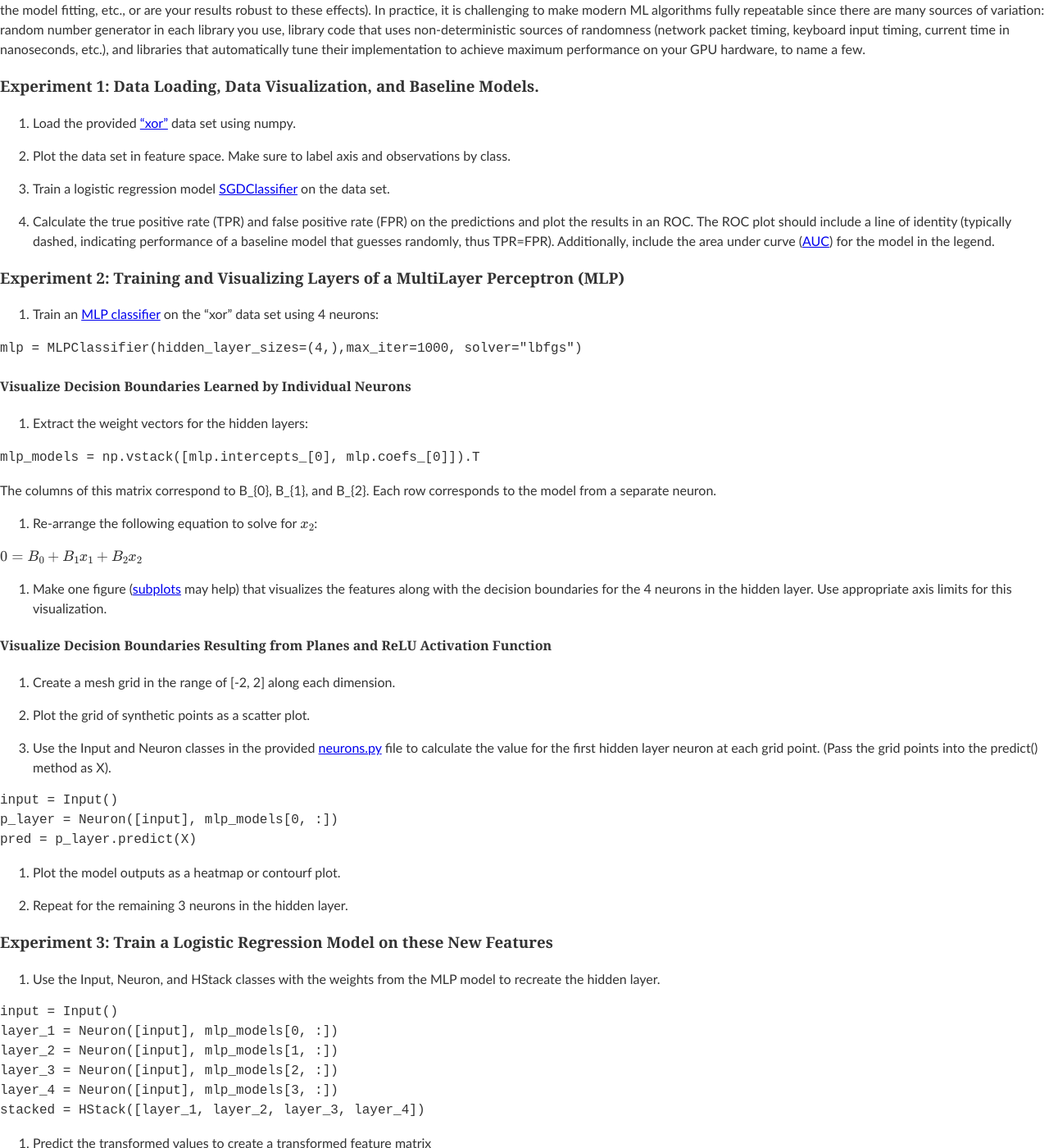
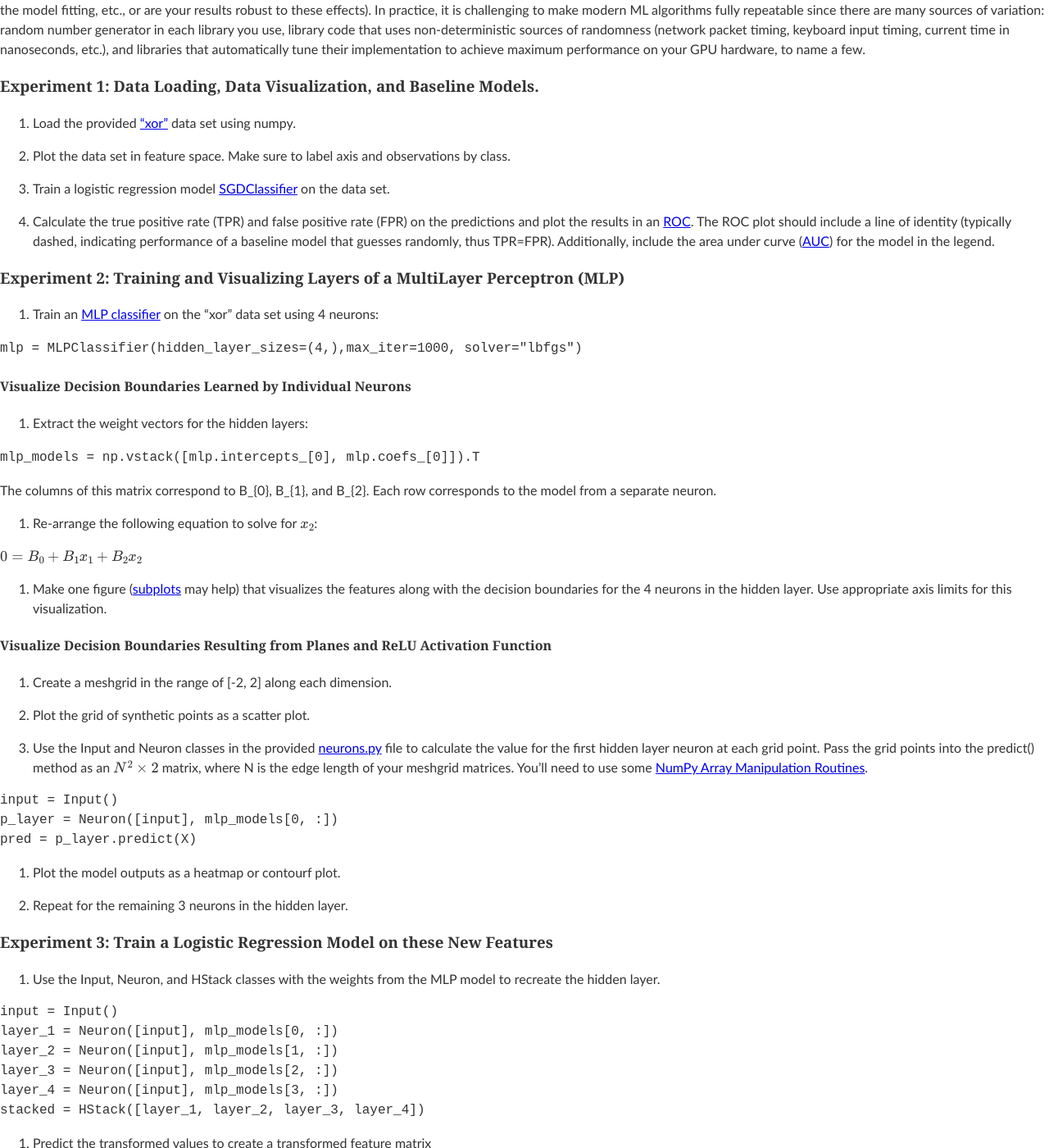
Before and after one commit to edurant/edurant.github.io, a Jekyll site: the page built from courses/csc4601/lab/05/index.md, in a window 1280 px wide and 1400 px high, scrolled down 741 px. Shown: the whole window at 82% size. Built offline with Jekyll 4.4.1, drawn with Linux system fonts in a browser that asks for light colours; formulas are drawn with MathJax 3.

Commit message:
CSC4601 L5 Clarifications and Hints

```diff
--- a/courses/csc4601/lab/05/index.md
+++ b/courses/csc4601/lab/05/index.md
@@ -35,7 +35,7 @@ This makes successive runs of your code repeatable. SGDClassifier (stochastic gr
 
   3. Train a logistic regression model [SGDClassifier](https://scikit-learn.org/stable/modules/generated/sklearn.linear_model.SGDClassifier.html) on the data set.
 
-  4. Calculate the true positive rate (TPR) and false positive rate (FPR) on the predictions and plot the results in an ROC. The ROC plot should include a line of identity (typically dashed, indicating performance of a baseline model that guesses randomly, thus TPR=FPR). Additionally, include the area under curve ([AUC](https://scikit-learn.org/stable/modules/generated/sklearn.metrics.auc.html)) for the model in the legend.
+  4. Calculate the true positive rate (TPR) and false positive rate (FPR) on the predictions and plot the results in an [ROC](https://scikit-learn.org/stable/modules/generated/sklearn.metrics.roc_curve.html). The ROC plot should include a line of identity (typically dashed, indicating performance of a baseline model that guesses randomly, thus TPR=FPR). Additionally, include the area under curve ([AUC](https://scikit-learn.org/stable/modules/generated/sklearn.metrics.auc.html)) for the model in the legend.
 
 ### Experiment 2: Training and Visualizing Layers of a MultiLayer Perceptron (MLP)
 
@@ -60,11 +60,11 @@ This makes successive runs of your code repeatable. SGDClassifier (stochastic gr
 
 #### Visualize Decision Boundaries Resulting from Planes and ReLU Activation Function
 
-  1. Create a mesh grid in the range of [-2, 2] along each dimension.
+  1. Create a meshgrid in the range of [-2, 2] along each dimension.
 
   2. Plot the grid of synthetic points as a scatter plot.
 
-  3. Use the Input and Neuron classes in the provided [neurons.py](neurons.py) file to calculate the value for the first hidden layer neuron at each grid point. (Pass the grid points into the predict() method as X).
+  3. Use the Input and Neuron classes in the provided [neurons.py](neurons.py) file to calculate the value for the first hidden layer neuron at each grid point. Pass the grid points into the predict() method as an $N^2 \times 2$ matrix, where N is the edge length of your meshgrid matrices. You'll need to use some [NumPy Array Manipulation Routines](https://numpy.org/doc/stable/reference/routines.array-manipulation.html#changing-array-shape).
 
     input = Input()
     p_layer = Neuron([input], mlp_models[0, :])
```
